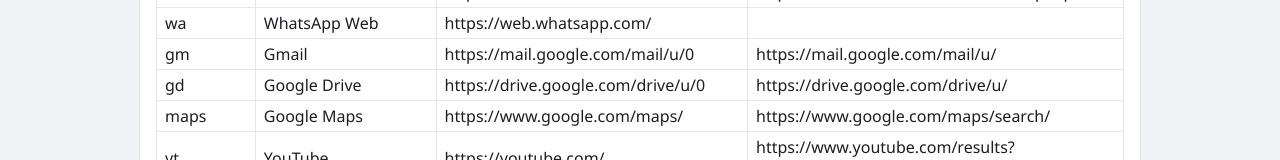
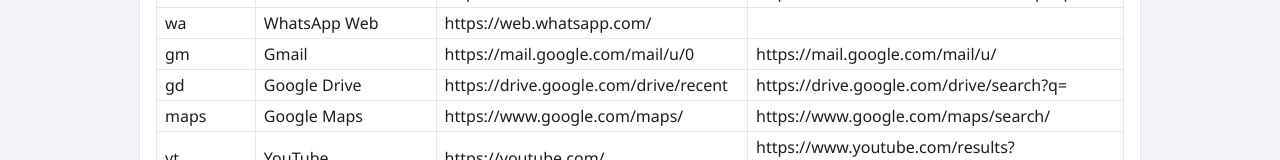
Before and after one commit to kev-inc/bunnylol, a React (Create React App) app: page /#/ in a window 1280 px wide. Shown: the part 281-441 px from the top of the page. Built offline with nearby package versions, Linux system fonts and the light colour scheme.

Commit message:
Update Commands.js

```diff
--- a/src/Commands.js
+++ b/src/Commands.js
@@ -20,8 +20,8 @@
     },
     gd: {
         name: "Google Drive",
-        url: "https://drive.google.com/drive/u/0",
-        searchurl: "https://drive.google.com/drive/u/"
+        url: "https://drive.google.com/drive/recent",
+        searchurl: "https://drive.google.com/drive/search?q="
     },
     maps: {
         name: "Google Maps",
```
